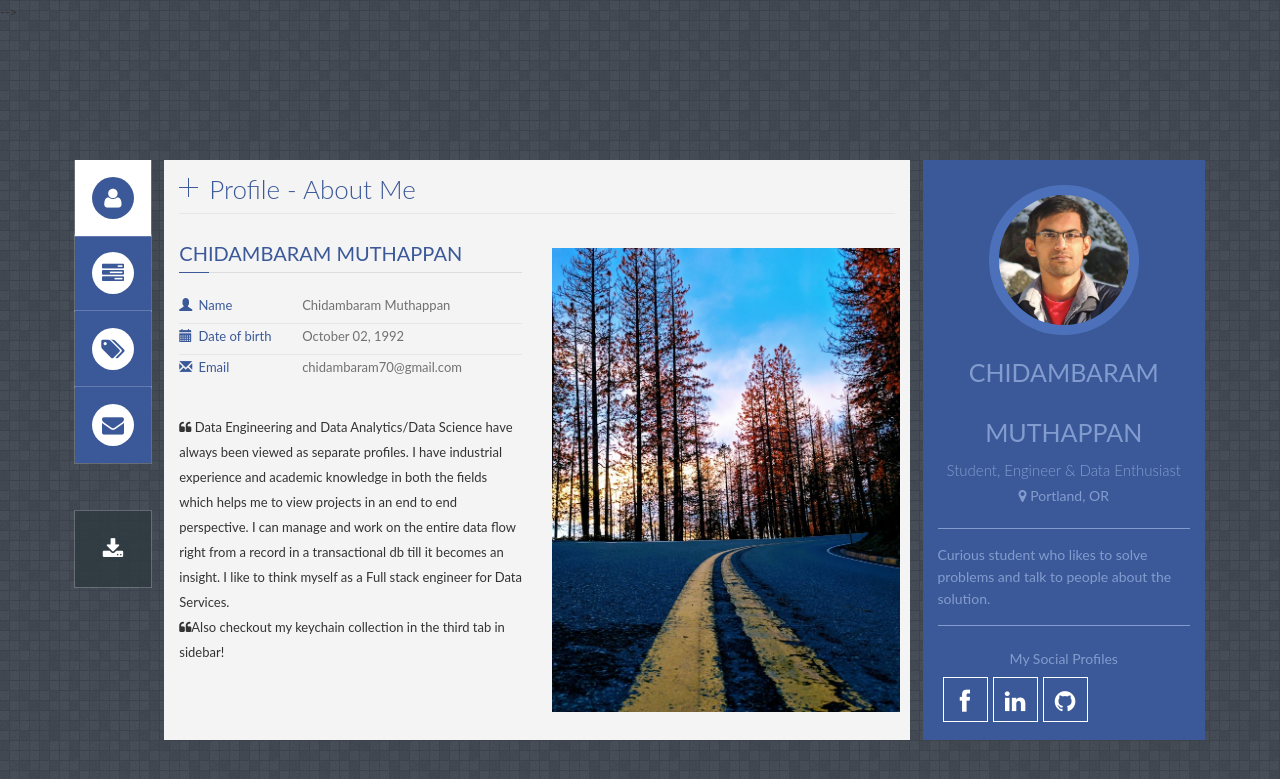
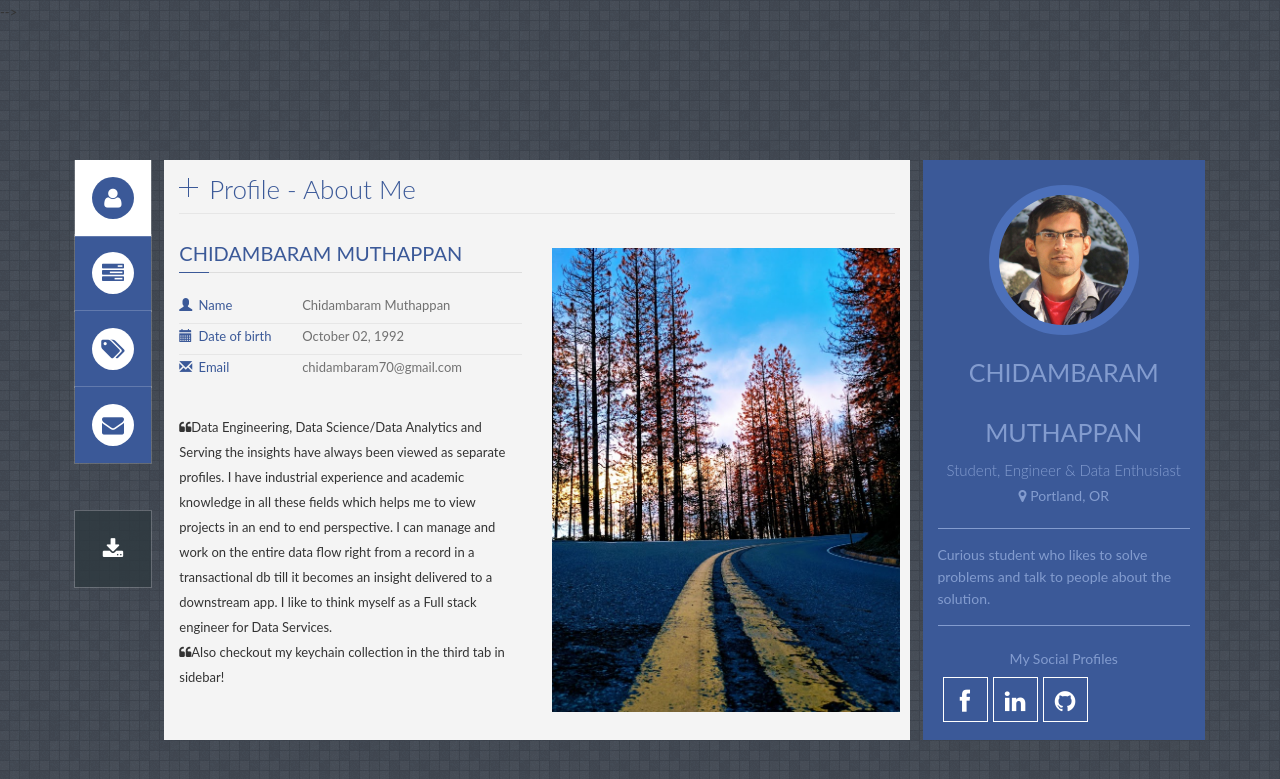
Before and after one commit to cmuthapp/cmuthapp.github.io, a Jekyll site: the page built from index.html, in a window 1280 px wide. Shown: the top 779 px of the page. Built offline with Jekyll 4.4.1, drawn with Linux system fonts in a browser that asks for light colours.

Commit message:
Update quote

```diff
--- a/_includes/profile.html
+++ b/_includes/profile.html
@@ -44,7 +44,7 @@
 	    </p>-->
 
          <p style="margin-bottom:20px">
-            <ul><i class="fa fa-quote-left"></i> Data Engineering and Data Analytics/Data Science have always been viewed as separate profiles. I have industrial experience and academic knowledge in both the fields which helps me to view projects in an end to end perspective. I can manage and work on the entire data flow right from a record in a transactional db till it becomes an insight. I like to think myself as a Full stack engineer for Data Services.</ul>
+            <ul><i class="fa fa-quote-left"></i>Data Engineering, Data Science/Data Analytics and Serving the insights have always been viewed as separate profiles. I have industrial experience and academic knowledge in all these fields which helps me to view projects in an end to end perspective. I can manage and work on the entire data flow right from a record in a transactional db till it becomes an insight delivered to a downstream app. I like to think myself as a Full stack engineer for Data Services.</ul>
             <ul><i class="fa fa-quote-left"></i>Also checkout my keychain collection in the third tab in sidebar!</ul>
         </p>
     </div>
```
